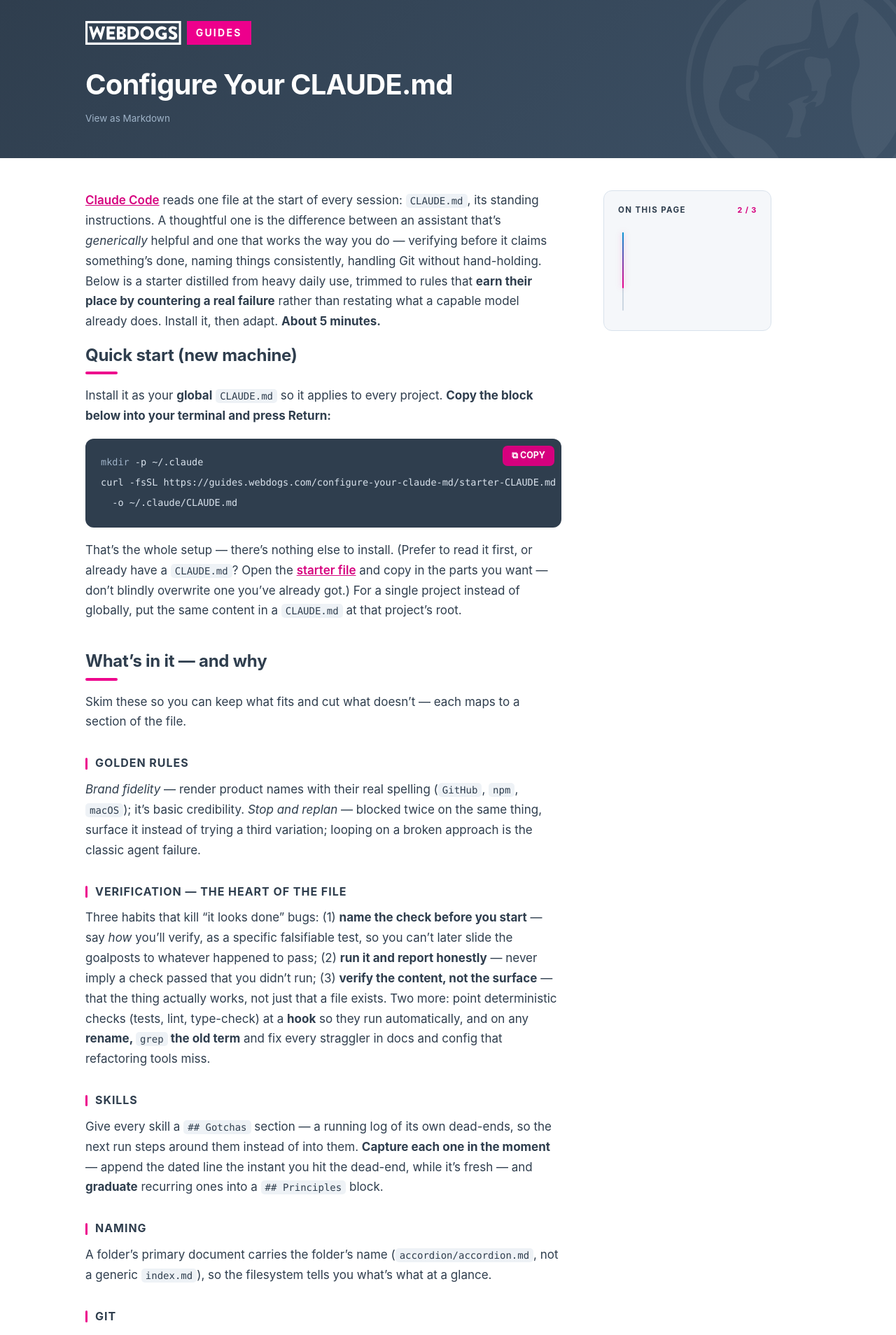
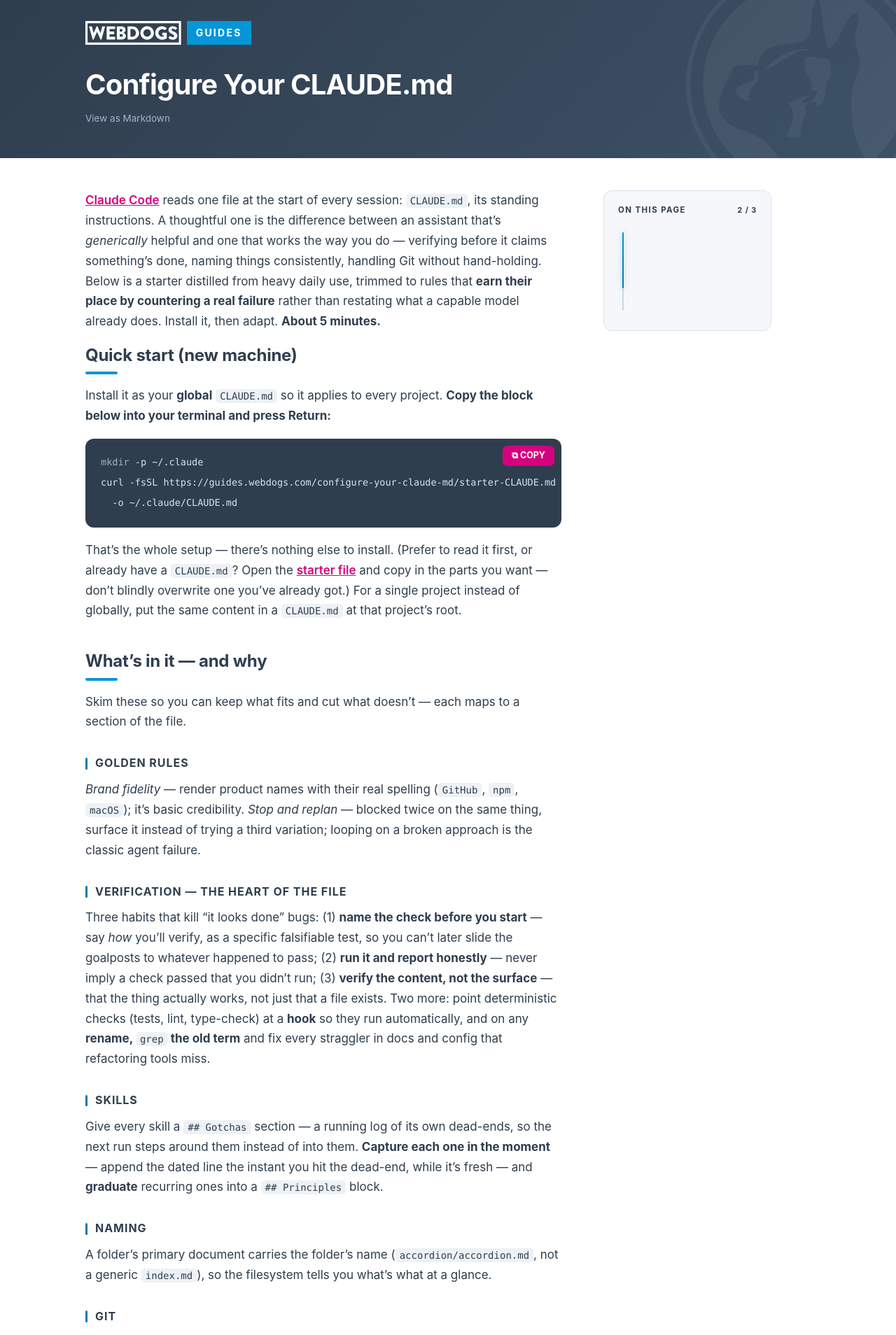
Before and after one commit to theWEBDOGS/guides, a Jekyll site: the page built from configure-your-claude-md/configure-your-claude-md.md, in a window 1280 px wide. Shown: the top 1908 px of the page at 70% size. Built offline with Jekyll 4.4.1, drawn with Linux system fonts in a browser that asks for light colours; some web fonts are replaced; our own code applies the rules of GitHub Pages for plain Markdown files.

Commit message:
Publish guides (2026-06-19) [generated]

```diff
--- a/assets/css/guides.css
+++ b/assets/css/guides.css
@@ -11,9 +11,20 @@
   --navy2: #3d5166;  /* derived lighter shade of Dark Blue (gradient partner) */
   --ink: #2f3e4e;    /* brand Dark Blue as text ink */
   --muted: #52606d;
-  --accent: #ed008c;     /* brand Pink — graphics: borders, bars, rail (pink-forward, 2026-06-10) */
-  --accent-ink: #d6007e; /* same hue for TEXT on white — 5.0:1 AA (critique 2026-06-11) */
-  --blue: #0596d5;   /* brand Blue — hero highlight + info tints */
+  /* COLOR ROLES (blue-forward reskin, 2026-06-19):
+     - Pink (--accent / --accent-ink) = INTERACTIVE ONLY — text links and genuine
+       clickable affordances (article links, read-more, copy button, all-guides).
+       --accent-ink is the AA-safe text tint (5.0:1 on white); --accent is the
+       full-saturation hue reserved for clickable fills (buttons, chips).
+     - Blue (--blue) = the DECORATIVE BRAND ACCENT — every non-text graphic accent:
+       H2 underline bar, H3 tick, card top-bars, TOC rail/nodes/active ring,
+       selection, focus rings. NEVER used for text: #0596d5 is only ~3:1 on white
+       (fails WCAG AA), so it stays on bars, ticks, rails, and fills only.
+     - Navy (--navy / --ink) = all heading and body text. */
+  --accent: #ed008c;     /* brand Pink — interactive fills (buttons, the guides chip) */
+  --accent-ink: #d6007e; /* brand Pink for TEXT on white — 5.0:1 AA — links only */
+  --blue: #0596d5;       /* brand Blue — the decorative graphic accent (non-text) */
+  --blue-deep: #0479ad;  /* derived darker Blue — heavier accent partner for gradients/glow */
   --paper: #f5f7fa;
   --line: #d9e2ec;
   --brand-font: "brandon-grotesque", -apple-system, BlinkMacSystemFont,
@@ -26,7 +37,7 @@
 :focus-visible { outline: 3px solid var(--blue); outline-offset: 2px; }
 .hero a:focus-visible, .band a:focus-visible, .site-footer a:focus-visible,
 button.copy:focus-visible, .toc-bar:focus-visible { outline-color: #8fd4f0; }
-.card:focus-visible { outline-color: var(--accent); }
+.card:focus-visible { outline-color: var(--blue); }
 
 body {
   background: #fff;
@@ -42,7 +53,7 @@ body.home { background: var(--paper); }
 .guides-tag {
   display: inline-flex; align-items: center; height: 34px;
   margin-left: 8px; padding: 0 13px;
-  background: var(--accent); color: #fff;
+  background: var(--blue); color: #fff;
   font: 700 14px/1 var(--brand-font); letter-spacing: .16em;
 }
 
@@ -83,13 +94,13 @@ body.home { background: var(--paper); }
   box-shadow: 0 10px 30px rgba(47, 62, 78, .10);
   position: relative; overflow: hidden;
 }
-/* the brand bar: solid pink at rest; the trail's blue-to-pink gradient surfaces on hover */
+/* the brand bar: solid blue at rest; a deepening two-tone-blue gradient surfaces on hover */
 .card::before, .card::after {
   content: ""; position: absolute; top: 0; left: 0; right: 0; height: 5px;
 }
-.card::before { background: var(--accent); }
+.card::before { background: var(--blue); }
 .card::after {
-  background: linear-gradient(90deg, var(--blue), var(--accent));
+  background: linear-gradient(90deg, var(--blue), var(--blue-deep));
   opacity: 0; transition: opacity .32s cubic-bezier(.22, .8, .26, 1);
 }
 /* hover response is the gradient bar + arrow only — the card itself holds still */
@@ -161,7 +172,7 @@ article h2 {
 }
 article h2::after {
   content: ""; display: block; width: 46px; height: 4px;
-  background: var(--accent); border-radius: 2px; margin-top: 8px;
+  background: var(--blue); border-radius: 2px; margin-top: 8px;
 }
 article h2:first-of-type { margin-top: 0; }
 article h3 {
@@ -174,7 +185,7 @@ article h3 {
 article h3::before {
   content: ""; flex: none; align-self: stretch;
   width: 3px; margin: .15em 0; border-radius: 2px;
-  background: var(--accent);
+  background: var(--blue-deep); /* deeper blue: a 3px tick needs the extra weight to stay visible vs. pink */
 }
 
 article blockquote {
@@ -237,7 +248,7 @@ aside { font-size: 14px; }
   text-transform: uppercase; color: var(--navy); margin-bottom: 12px;
 }
 .toc-count {
-  font-size: 11px; letter-spacing: .06em; color: var(--accent-ink);
+  font-size: 11px; letter-spacing: .06em; color: var(--navy); /* a counter, not a link: neutral navy text (blue would fail AA) */
   font-variant-numeric: tabular-nums;
 }
 
@@ -249,8 +260,8 @@ aside { font-size: 14px; }
 .trail .rail { background: #ccd7e2; }
 .trail .rail-fill {
   bottom: auto; height: 0;
-  background: linear-gradient(180deg, var(--blue), var(--accent));
-  box-shadow: 0 0 8px rgba(237, 0, 140, .35);
+  background: linear-gradient(180deg, var(--blue), var(--blue-deep));
+  box-shadow: 0 0 8px rgba(5, 150, 213, .45); /* blue glow (was pink); +.10 alpha so the softer hue still reads */
   transition: height .18s ease-out;
 }
 
@@ -300,22 +311,22 @@ aside { font-size: 14px; }
 }
 .toc-item.done .t { color: #5f6b77; }
 
-/* current section: pink ring, glowing pulse, bold label */
+/* current section: blue ring, glowing pulse, bold label */
 .toc-item.active .node {
-  border-color: var(--accent); background: #fff;
-  box-shadow: 0 0 0 4px rgba(237, 0, 140, .16);
+  border-color: var(--blue); background: #fff;
+  box-shadow: 0 0 0 4px rgba(5, 150, 213, .22); /* blue ring (was pink); +alpha so the softer hue still defines the active node */
   animation: toc-pulse 2.2s ease-in-out infinite;
 }
 .toc-item.active .node::after {
   content: ""; position: absolute; inset: 2px;
-  border-radius: 50%; background: var(--accent);
+  border-radius: 50%; background: var(--blue);
 }
 .toc-item.active .t {
   color: var(--navy); font-weight: 700; transform: translateX(2px);
 }
 @keyframes toc-pulse {
-  0%, 100% { box-shadow: 0 0 0 4px rgba(237, 0, 140, .16); }
-  50%      { box-shadow: 0 0 0 7px rgba(237, 0, 140, .07); }
+  0%, 100% { box-shadow: 0 0 0 4px rgba(5, 150, 213, .22); }
+  50%      { box-shadow: 0 0 0 7px rgba(5, 150, 213, .10); }
 }
 
 /* appendix links: reference sections kept off the trail (page front matter
@@ -408,7 +419,7 @@ article h2 { scroll-margin-top: 26px; }
   }
   .bar-count {
     font-family: var(--brand-font); font-weight: 700; font-size: 12px;
-    color: var(--accent-ink); font-variant-numeric: tabular-nums;
+    color: var(--navy); font-variant-numeric: tabular-nums; /* a counter, not a link: neutral navy (matches .toc-count) */
   }
   .bar-caret {
     width: 8px; height: 8px; flex: none; margin-top: -4px;
@@ -418,8 +429,8 @@ article h2 { scroll-margin-top: 26px; }
   .toc.open .bar-caret { transform: rotate(225deg); margin-top: 4px; }
   .bar-fill {
     position: absolute; left: 0; bottom: 0; height: 3px; width: 0;
-    background: linear-gradient(90deg, var(--blue), var(--accent));
-    box-shadow: 0 0 6px rgba(237, 0, 140, .35);
+    background: linear-gradient(90deg, var(--blue), var(--blue-deep));
+    box-shadow: 0 0 6px rgba(5, 150, 213, .45); /* blue glow (was pink), matches the desktop rail-fill */
     transition: width .18s ease-out;
   }
   article h2 { scroll-margin-top: 64px; }
@@ -440,8 +451,8 @@ article h2 { scroll-margin-top: 26px; }
   font-size: 26px; line-height: 1.2;
 }
 .collection-head h2 a { color: var(--navy); text-decoration: none; }
-.collection-head h2 a:hover { color: var(--accent-ink); }
-.collection-head h2 .arr { color: var(--accent); margin-left: 8px; display: inline-block; transition: transform .2s; }
+.collection-head h2 a:hover { color: var(--accent-ink); } /* link hover = interactive: stays pink */
+.collection-head h2 .arr { color: var(--blue-deep); margin-left: 8px; display: inline-block; transition: transform .2s; } /* decorative chevron → deeper blue (legible at glyph weight) */
 .collection-head h2 a:hover .arr { transform: translateX(4px); }
 .collection-tagline { color: var(--muted); font-size: 16px; margin-top: 6px; max-width: 620px; }
 .collection-intro { color: var(--muted); font-size: 18px; line-height: 1.5; max-width: 620px; margin: 0 0 30px; }
```
